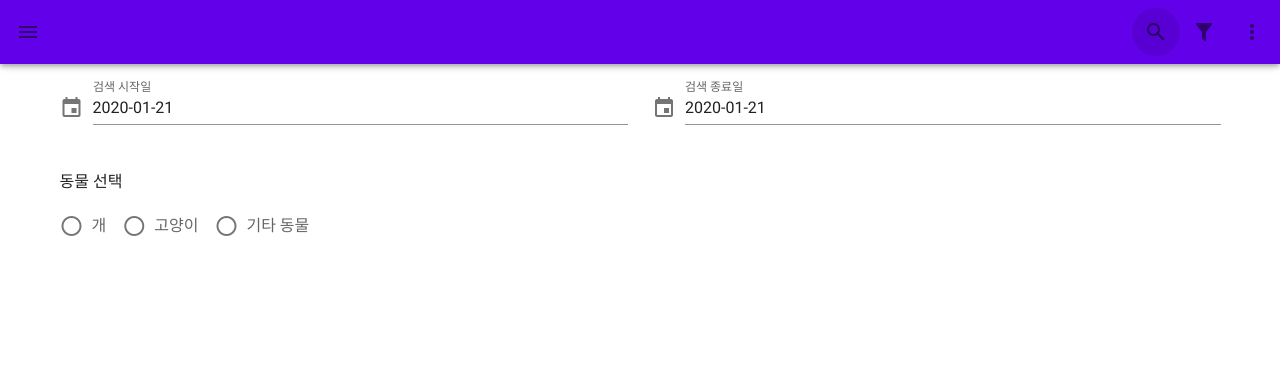
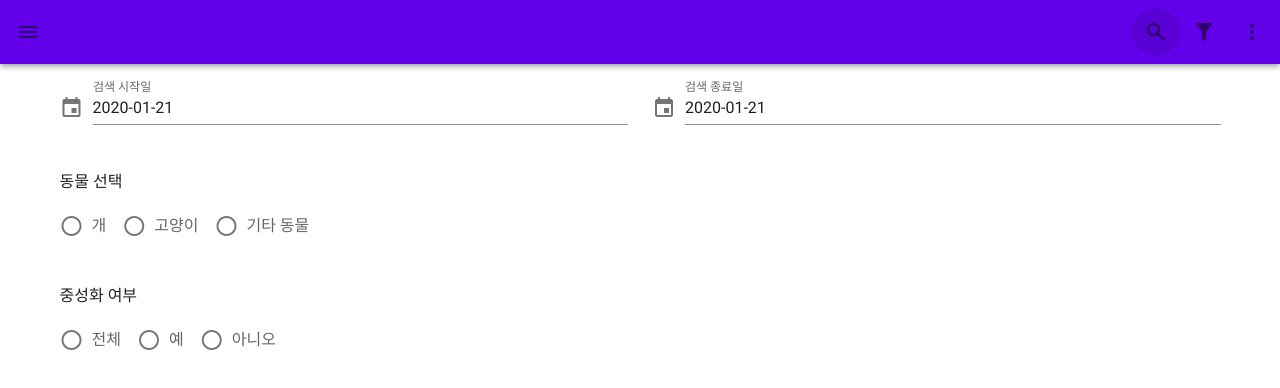
Before and after one commit to hummingengineer/lookup-service-for-abandoned-pets, a Vue app in the folder frontend/: page /search in a window 1280 px wide. Shown: the top 388 px of the page. Built offline with nearby package versions, Linux system fonts and the light colour scheme.

Commit message:
Add neuterRadioBtn

```diff
--- a/frontend/src/views/Search.vue
+++ b/frontend/src/views/Search.vue
@@ -40,6 +40,17 @@
       </v-col>
     </v-row>
 
+    <v-row>
+      <v-col>
+        <p>중성화 여부</p>
+        <v-radio-group v-model="neuterRadioBtn" row>
+          <v-radio label="전체" value="null"></v-radio>
+          <v-radio label="예" value="Y"></v-radio>
+          <v-radio label="아니오" value="N"></v-radio>
+        </v-radio-group>
+      </v-col>
+    </v-row>
+
   </v-container>
 </template>
 
@@ -54,7 +65,8 @@ export default {
       endModal: false,
       endDate: `${new Date().getFullYear()}-${('0' + new Date().getMonth() + 1).slice(-2)}-${new Date().getDate()}`,
 
-      upkindRadioBtn: null
+      upkindRadioBtn: null,
+      neuterRadioBtn: null
     }
   }
 
```
